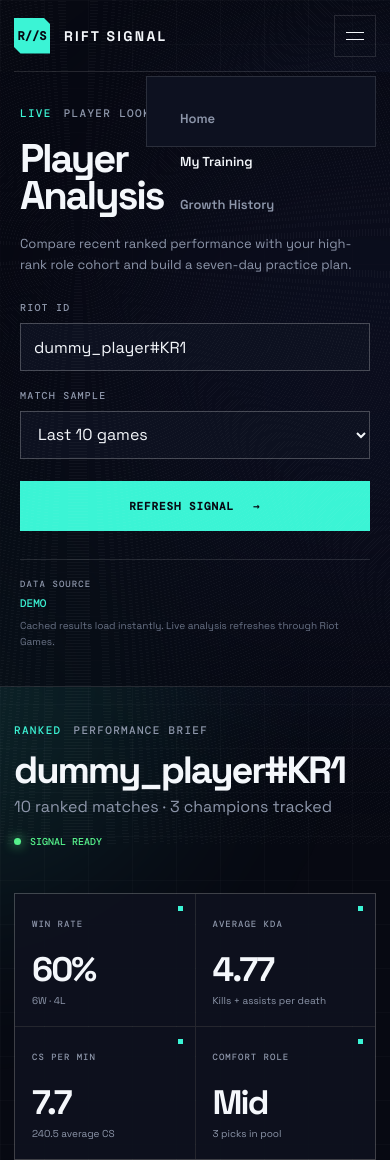
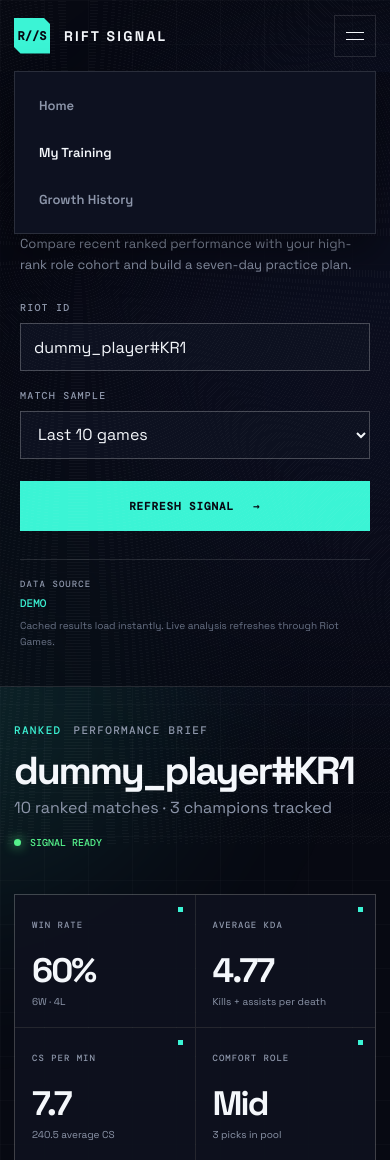
Before and after one commit to hd-jung/riot_player_analysis, a FastAPI app: page /analysis in a window 390 px wide, after a click on "Toggle navigation". Shown: the top 1160 px of the page. Run offline with FastAPI, Linux system fonts and the light colour scheme.

Commit message:
Polish mobile responsive layout

```diff
--- a/main.py
+++ b/main.py
@@ -13,7 +13,7 @@ from app.riot import RiotAPIError, RiotClient, read_cache, split_riot_id
 app = FastAPI(
     title="Rift Signal",
     description="A high-rank benchmark and personal League of Legends training routine app.",
-    version="1.3.5",
+    version="1.3.6",
 )
 
 # Vercel serves files under public/ from its CDN. These mounts keep local
--- a/public/css/styles.css
+++ b/public/css/styles.css
@@ -1734,6 +1734,16 @@ tr:last-child td { border-bottom: 0; }
   :root { --site-width: calc(100% - 28px); }
   .site-header { height: 72px; }
   .brand-mark { width: 36px; height: 36px; }
+  .main-nav.open {
+    top: 71px;
+    left: 0;
+    right: 0;
+    width: 100%;
+    height: auto;
+    padding: 10px;
+    box-shadow: 0 18px 38px rgba(0, 0, 0, .42);
+  }
+  .main-nav.open a { padding: 15px 14px; }
   .hero { min-height: auto; padding: 60px 0 70px; gap: 30px; }
   .hero h1, .metrics-hero h1 { font-size: clamp(52px, 16vw, 76px); }
   .hero-lede { width: 100%; font-size: 15px; }
@@ -1762,6 +1772,7 @@ tr:last-child td { border-bottom: 0; }
   .sidebar-note { margin-top: 28px; }
   .analysis-main { padding: 38px 14px 70px; }
   .analysis-header { display: block; }
+  .analysis-header h2 { font-size: clamp(30px, 10vw, 42px); overflow-wrap: anywhere; }
   .analysis-status { margin-top: 20px; }
   .metric-grid { grid-template-columns: 1fr 1fr; }
   .metric-card { min-height: 125px; padding: 17px; }
--- a/templates/base.html
+++ b/templates/base.html
@@ -10,7 +10,7 @@
   <link rel="preconnect" href="https://fonts.googleapis.com">
   <link rel="preconnect" href="https://fonts.gstatic.com" crossorigin>
   <link href="https://fonts.googleapis.com/css2?family=DM+Mono:wght@400;500&family=Space+Grotesk:wght@400;500;600;700&display=swap" rel="stylesheet">
-  <link rel="stylesheet" href="/css/styles.css?v=1.3.5">
+  <link rel="stylesheet" href="/css/styles.css?v=1.3.6">
   {% block head %}{% endblock %}
 </head>
 <body class="page-{{ page }}">
@@ -42,11 +42,11 @@
     </div>
     <div class="footer-meta">
       <span>Built for global players</span>
-      <span>v1.3.5 / FastAPI</span>
+      <span>v1.3.6 / FastAPI</span>
     </div>
   </footer>
 
-  <script src="/js/app.js?v=1.3.5" defer></script>
+  <script src="/js/app.js?v=1.3.6" defer></script>
   {% block scripts %}{% endblock %}
 </body>
 </html>
```
Also changed, not shown: README.md.
